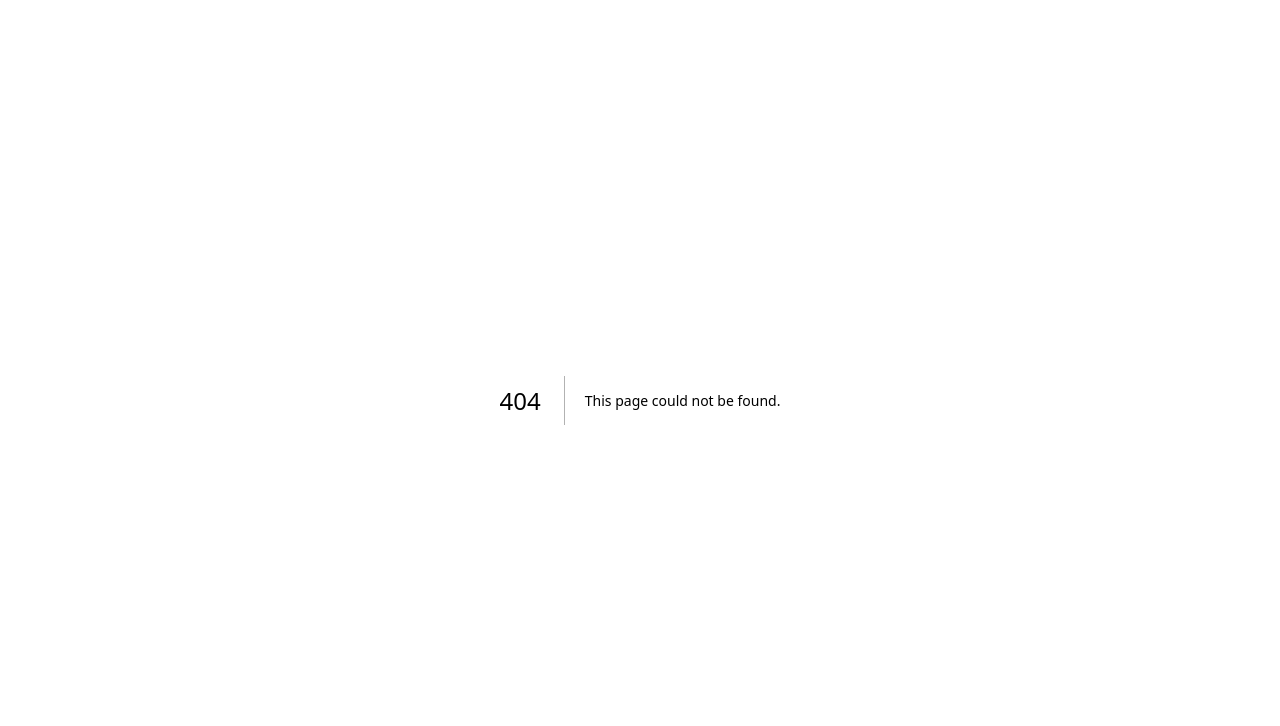
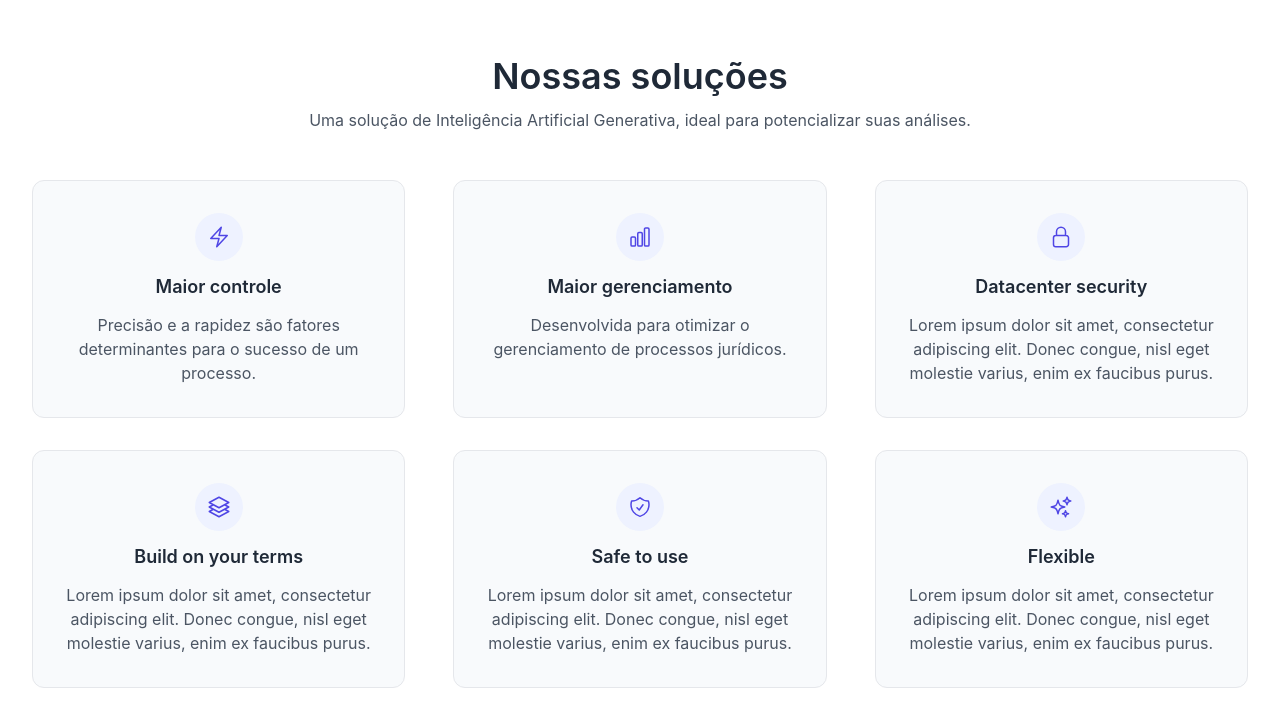
Before and after one commit to System-Apollo/FRONT_T.IA.GO, a Next.js app: page /solucoes/firstSection in a window 1280 px wide. Before the commit this address had no page. Shown: the top 726 px of the page. Built offline with nearby package versions, Linux system fonts and the light colour scheme.

Commit message:
✨feat: added solucoes first section layout

```diff
--- /dev/null
+++ b/src/pages/solucoes/firstSection/index.tsx
@@ -0,0 +1,87 @@
+export default function FirstSection () {
+
+    const features = [
+        {
+            icon:
+                <svg xmlns="http://www.w3.org/2000/svg" fill="none" viewBox="0 0 24 24" strokeWidth={1.5} stroke="currentColor" className="w-6 h-6">
+                    <path strokeLinecap="round" strokeLinejoin="round" d="M3.75 13.5l10.5-11.25L12 10.5h8.25L9.75 21.75 12 13.5H3.75z" />
+                </svg>,
+            title: "Maior controle",
+            desc: "Precisão e a rapidez são fatores determinantes para o sucesso de um processo."
+        },
+        {
+            icon:
+                <svg xmlns="http://www.w3.org/2000/svg" fill="none" viewBox="0 0 24 24" strokeWidth={1.5} stroke="currentColor" className="w-6 h-6">
+                    <path strokeLinecap="round" strokeLinejoin="round" d="M3 13.125C3 12.504 3.504 12 4.125 12h2.25c.621 0 1.125.504 1.125 1.125v6.75C7.5 20.496 6.996 21 6.375 21h-2.25A1.125 1.125 0 013 19.875v-6.75zM9.75 8.625c0-.621.504-1.125 1.125-1.125h2.25c.621 0 1.125.504 1.125 1.125v11.25c0 .621-.504 1.125-1.125 1.125h-2.25a1.125 1.125 0 01-1.125-1.125V8.625zM16.5 4.125c0-.621.504-1.125 1.125-1.125h2.25C20.496 3 21 3.504 21 4.125v15.75c0 .621-.504 1.125-1.125 1.125h-2.25a1.125 1.125 0 01-1.125-1.125V4.125z" />
+                </svg>,
+            title: "Maior gerenciamento",
+            desc: "Desenvolvida para otimizar o gerenciamento de processos jurídicos."
+        },
+        {
+            icon:
+                <svg xmlns="http://www.w3.org/2000/svg" fill="none" viewBox="0 0 24 24" strokeWidth={1.5} stroke="currentColor" className="w-6 h-6">
+                    <path strokeLinecap="round" strokeLinejoin="round" d="M16.5 10.5V6.75a4.5 4.5 0 10-9 0v3.75m-.75 11.25h10.5a2.25 2.25 0 002.25-2.25v-6.75a2.25 2.25 0 00-2.25-2.25H6.75a2.25 2.25 0 00-2.25 2.25v6.75a2.25 2.25 0 002.25 2.25z" />
+                </svg>,
+            title: "Datacenter security",
+            desc: "Lorem ipsum dolor sit amet, consectetur adipiscing elit. Donec congue, nisl eget molestie varius, enim ex faucibus purus."
+        },
+        {
+            icon:
+                <svg xmlns="http://www.w3.org/2000/svg" fill="none" viewBox="0 0 24 24" strokeWidth={1.5} stroke="currentColor" className="w-6 h-6">
+                    <path strokeLinecap="round" strokeLinejoin="round" d="M6.429 9.75L2.25 12l4.179 2.25m0-4.5l5.571 3 5.571-3m-11.142 0L2.25 7.5 12 2.25l9.75 5.25-4.179 2.25m0 0L21.75 12l-4.179 2.25m0 0l4.179 2.25L12 21.75 2.25 16.5l4.179-2.25m11.142 0l-5.571 3-5.571-3" />
+                </svg>,
+            title: "Build on your terms",
+            desc: "Lorem ipsum dolor sit amet, consectetur adipiscing elit. Donec congue, nisl eget molestie varius, enim ex faucibus purus."
+        },
+        {
+            icon:
+                <svg xmlns="http://www.w3.org/2000/svg" fill="none" viewBox="0 0 24 24" strokeWidth={1.5} stroke="currentColor" className="w-6 h-6">
+                    <path strokeLinecap="round" strokeLinejoin="round" d="M9 12.75L11.25 15 15 9.75m-3-7.036A11.959 11.959 0 013.598 6 11.99 11.99 0 003 9.749c0 5.592 3.824 10.29 9 11.623 5.176-1.332 9-6.03 9-11.622 0-1.31-.21-2.571-.598-3.751h-.152c-3.196 0-6.1-1.248-8.25-3.285z" />
+                </svg>,
+            title: "Safe to use",
+            desc: "Lorem ipsum dolor sit amet, consectetur adipiscing elit. Donec congue, nisl eget molestie varius, enim ex faucibus purus."
+        },
+        {
+            icon:
+                <svg xmlns="http://www.w3.org/2000/svg" fill="none" viewBox="0 0 24 24" strokeWidth={1.5} stroke="currentColor" className="w-6 h-6">
+                    <path strokeLinecap="round" strokeLinejoin="round" d="M9.813 15.904L9 18.75l-.813-2.846a4.5 4.5 0 00-3.09-3.09L2.25 12l2.846-.813a4.5 4.5 0 003.09-3.09L9 5.25l.813 2.846a4.5 4.5 0 003.09 3.09L15.75 12l-2.846.813a4.5 4.5 0 00-3.09 3.09zM18.259 8.715L18 9.75l-.259-1.035a3.375 3.375 0 00-2.455-2.456L14.25 6l1.036-.259a3.375 3.375 0 002.455-2.456L18 2.25l.259 1.035a3.375 3.375 0 002.456 2.456L21.75 6l-1.035.259a3.375 3.375 0 00-2.456 2.456zM16.894 20.567L16.5 21.75l-.394-1.183a2.25 2.25 0 00-1.423-1.423L13.5 18.75l1.183-.394a2.25 2.25 0 001.423-1.423l.394-1.183.394 1.183a2.25 2.25 0 001.423 1.423l1.183.394-1.183.394a2.25 2.25 0 00-1.423 1.423z" />
+                </svg>,
+            title: "Flexible",
+            desc: "Lorem ipsum dolor sit amet, consectetur adipiscing elit. Donec congue, nisl eget molestie varius, enim ex faucibus purus."
+        },
+    ]
+
+    return (
+        <section className="py-14">
+            <div className="max-w-screen-xl mx-auto px-4 text-center text-gray-600 md:px-8">
+                <div className="max-w-2xl mx-auto">
+                    <h3 className="text-gray-800 text-3xl font-semibold sm:text-4xl">
+                        Nossas soluções
+                    </h3>
+                    <p className="mt-3">
+                        Uma solução de Inteligência Artificial Generativa, ideal para potencializar suas análises.
+                    </p>
+                </div>
+                <div className="mt-12">
+                    <ul className="grid gap-y-8 gap-x-12 sm:grid-cols-2 lg:grid-cols-3">
+                        {
+                            features.map((item, idx) => (
+                                <li key={idx} className="space-y-3 border rounded-xl bg-slate-50 p-8">
+                                    <div className="w-12 h-12 mx-auto bg-indigo-50 text-indigo-600 rounded-full flex items-center justify-center">
+                                        {item.icon}
+                                    </div>
+                                    <h4 className="text-lg text-gray-800 font-semibold">
+                                        {item.title}
+                                    </h4>
+                                    <p>
+                                        {item.desc}
+                                    </p>
+                                </li>
+                            ))
+                        }
+                    </ul>
+                </div>
+            </div>
+        </section>
+    )
+}
```
